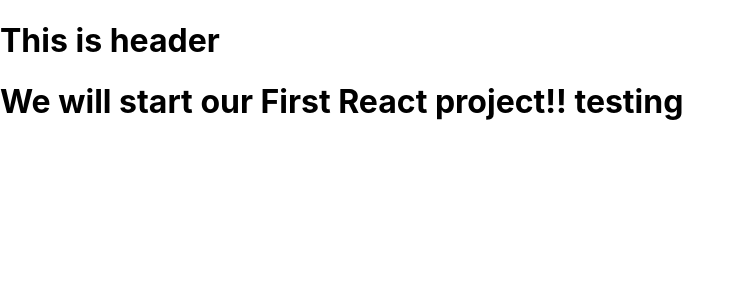
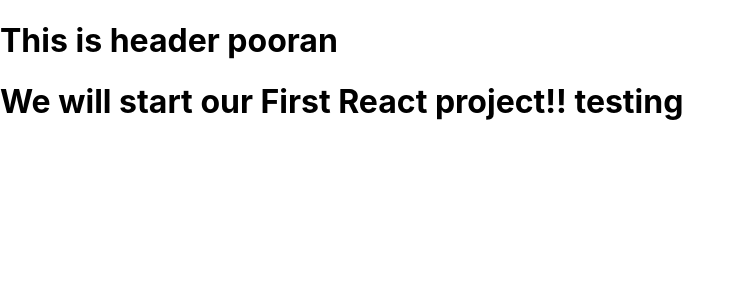
Before and after one commit to iamdeepak90/becute-react, a React (Create React App) app: page / in a window 1280 px wide. Shown: the top 300 px of the page, without its empty margins (0-744 px from the left). Built offline with nearby package versions, Linux system fonts and the light colour scheme.

Commit message:
changes on header

```diff
--- a/src/Components/Header.js
+++ b/src/Components/Header.js
@@ -4,7 +4,7 @@
 const Header = () => {
 return(
 
-    <h1>This is header</h1>
+    <h1>This is header pooran</h1>
 
 )
 
```
